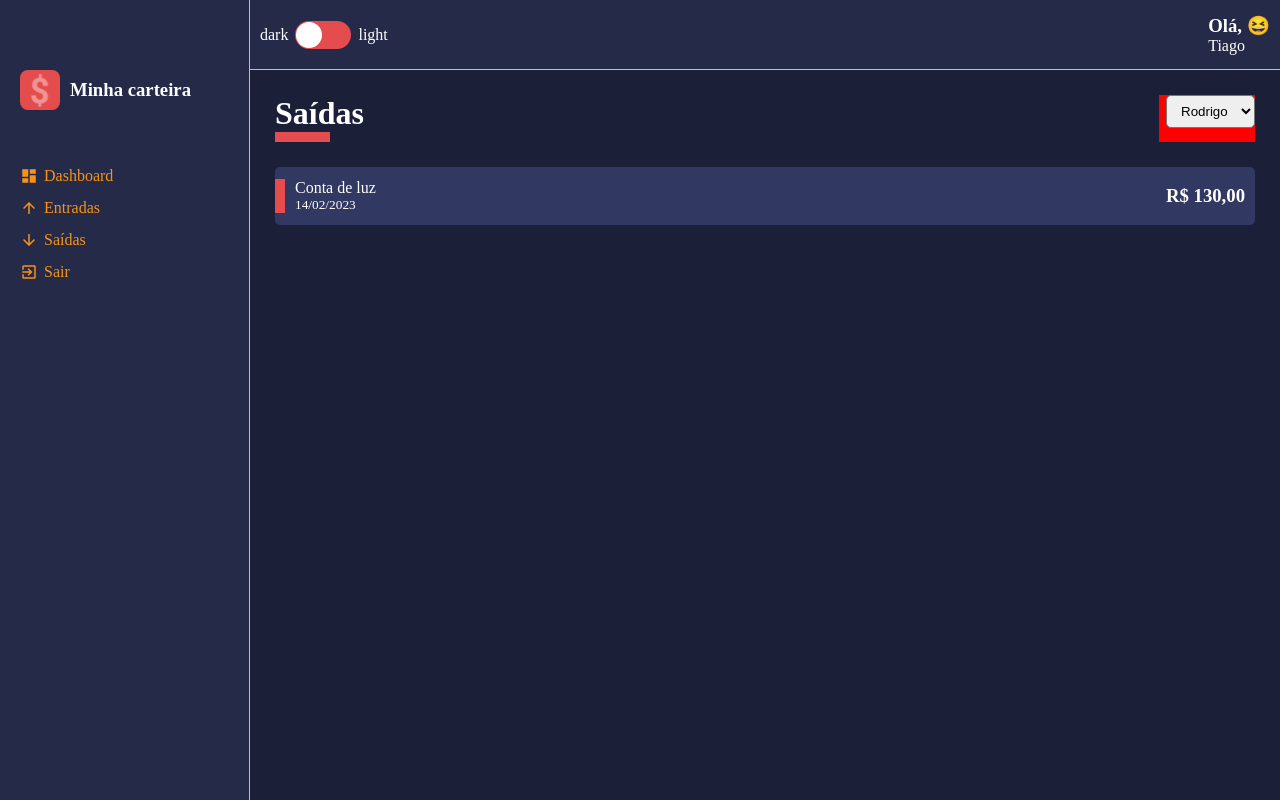
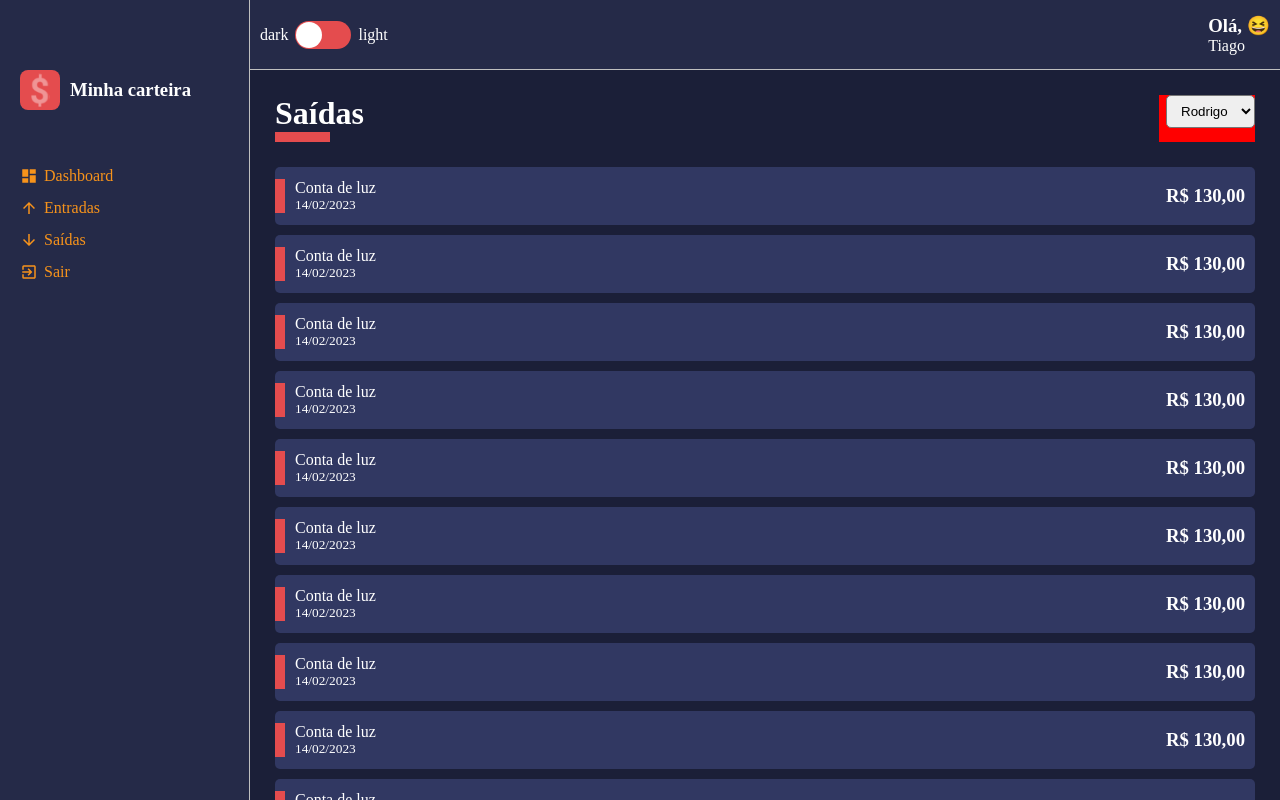
Before and after one commit to TiagoSilva34/Carteira-Digital, a React (Create React App) app: page / in a window 1280 px wide. Built offline with nearby package versions, Linux system fonts and the light colour scheme.

Commit message:
Estilizando o scrollbar da lista de movimentações

```diff
--- a/src/components/Content/styles.ts
+++ b/src/components/Content/styles.ts
@@ -6,4 +6,20 @@
   background-color: ${props => props.theme.colors.primary};
 
   padding: 25px;
+
+  height: calc(100vh - 70px);
+  overflow-y: scroll;
+
+  ::-webkit-scrollbar {
+    width: 10px;
+  }
+
+  ::-webkit-scrollbar-thumb {
+    background-color: ${props => props.theme.colors.secondary};
+    border-radius: 10px;
+  }
+
+  ::-webkit-scrollbar-track {
+    background-color: ${props => props.theme.colors.tertiary};
+  }
 `
--- a/src/pages/List/index.tsx
+++ b/src/pages/List/index.tsx
@@ -34,6 +34,105 @@
           subTitle='14/02/2023'
           amount='R$ 130,00'
         />
+        <HistoryFinanceCard
+          cardColor='#313862'
+          tagColor='#E44C4E'
+          title='Conta de luz'
+          subTitle='14/02/2023'
+          amount='R$ 130,00'
+        />
+         <HistoryFinanceCard
+          cardColor='#313862'
+          tagColor='#E44C4E'
+          title='Conta de luz'
+          subTitle='14/02/2023'
+          amount='R$ 130,00'
+        />
+          <HistoryFinanceCard
+          cardColor='#313862'
+          tagColor='#E44C4E'
+          title='Conta de luz'
+          subTitle='14/02/2023'
+          amount='R$ 130,00'
+        />
+          <HistoryFinanceCard
+          cardColor='#313862'
+          tagColor='#E44C4E'
+          title='Conta de luz'
+          subTitle='14/02/2023'
+          amount='R$ 130,00'
+        />
+          <HistoryFinanceCard
+          cardColor='#313862'
+          tagColor='#E44C4E'
+          title='Conta de luz'
+          subTitle='14/02/2023'
+          amount='R$ 130,00'
+        />
+          <HistoryFinanceCard
+          cardColor='#313862'
+          tagColor='#E44C4E'
+          title='Conta de luz'
+          subTitle='14/02/2023'
+          amount='R$ 130,00'
+        />
+          <HistoryFinanceCard
+          cardColor='#313862'
+          tagColor='#E44C4E'
+          title='Conta de luz'
+          subTitle='14/02/2023'
+          amount='R$ 130,00'
+        />
+          <HistoryFinanceCard
+          cardColor='#313862'
+          tagColor='#E44C4E'
+          title='Conta de luz'
+          subTitle='14/02/2023'
+          amount='R$ 130,00'
+        />
+          <HistoryFinanceCard
+          cardColor='#313862'
+          tagColor='#E44C4E'
+          title='Conta de luz'
+          subTitle='14/02/2023'
+          amount='R$ 130,00'
+        />
+          <HistoryFinanceCard
+          cardColor='#313862'
+          tagColor='#E44C4E'
+          title='Conta de luz'
+          subTitle='14/02/2023'
+          amount='R$ 130,00'
+        />
+          <HistoryFinanceCard
+          cardColor='#313862'
+          tagColor='#E44C4E'
+          title='Conta de luz'
+          subTitle='14/02/2023'
+          amount='R$ 130,00'
+        />
+          <HistoryFinanceCard
+          cardColor='#313862'
+          tagColor='#E44C4E'
+          title='Conta de luz'
+          subTitle='14/02/2023'
+          amount='R$ 130,00'
+        />
+          <HistoryFinanceCard
+          cardColor='#313862'
+          tagColor='#E44C4E'
+          title='Conta de luz'
+          subTitle='14/02/2023'
+          amount='R$ 130,00'
+        />
+          <HistoryFinanceCard
+          cardColor='#313862'
+          tagColor='#E44C4E'
+          title='Conta de luz'
+          subTitle='14/02/2023'
+          amount='R$ 130,00'
+        />
+
       </Content>
     </Container>
   )
```
